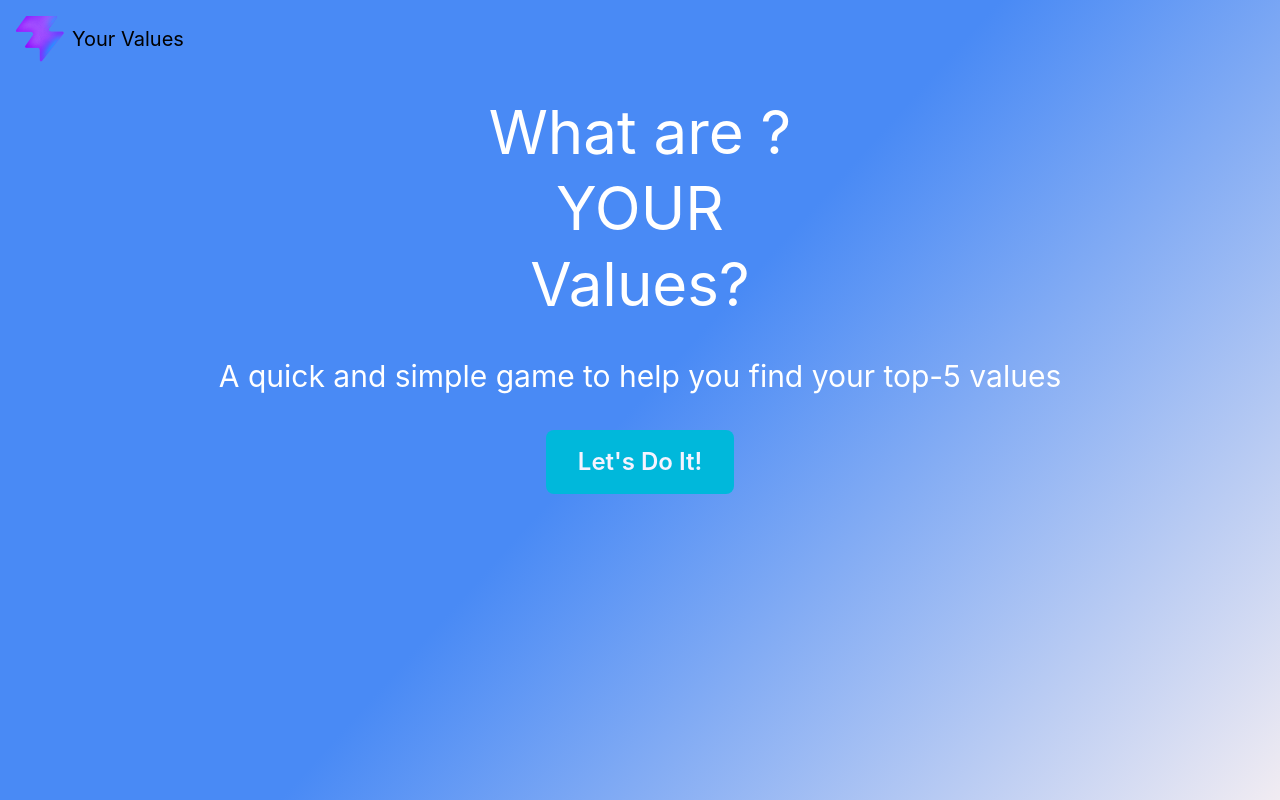
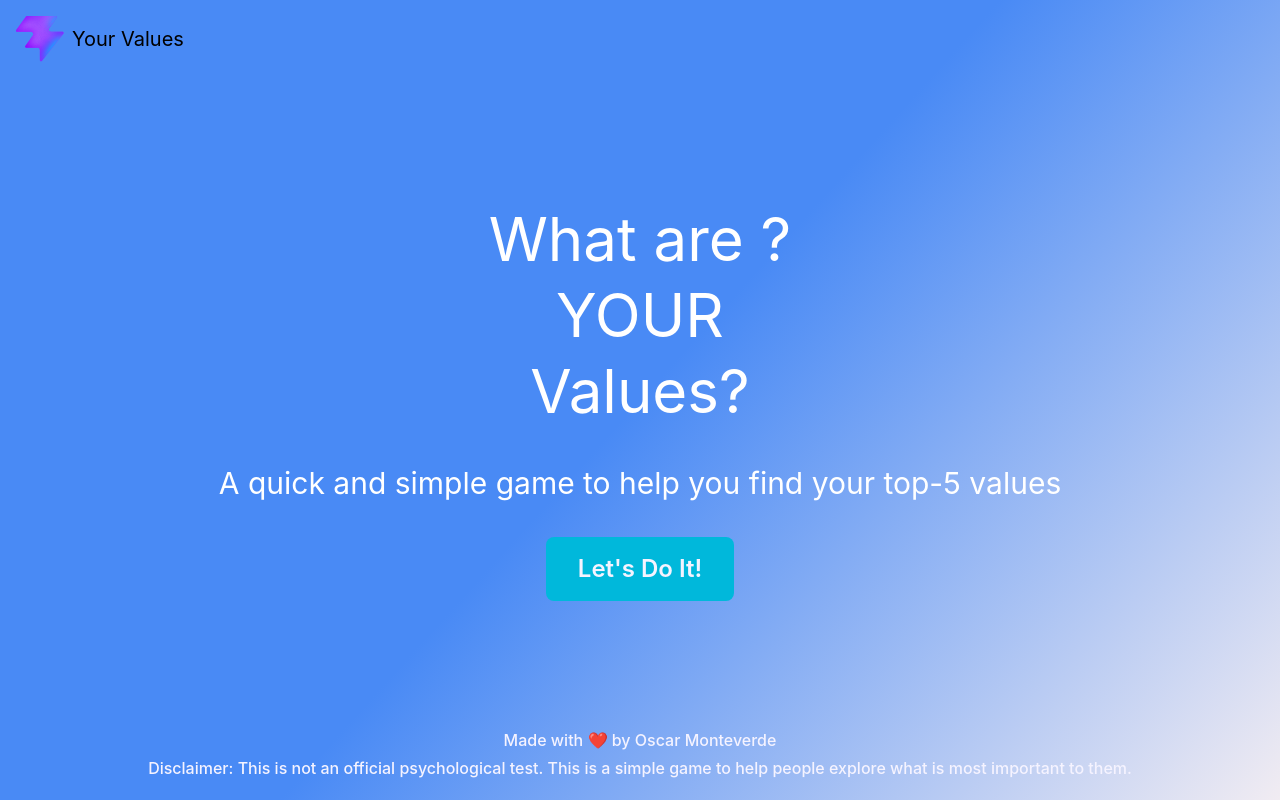
Before and after one commit to Oscar-Mont/your-values, a React (Vite) app in the folder your-values-app/: page / in a window 1280 px wide. Built offline with nearby package versions, Linux system fonts and the light colour scheme.

Commit message:
Create Footer Component

```diff
--- /dev/null
+++ b/your-values-app/src/components/Footer.tsx
@@ -0,0 +1,9 @@
+
+export default function Footer() {
+    return (
+        <div className="text-violet-50 flex flex-col text-center font-medium mb-5">
+            <p className="m-1">Made with ❤️ by Oscar Monteverde</p>
+            <p>Disclaimer: This is not an official psychological test. This is a simple game to help people explore what is most important to them.</p>
+        </div>
+    )
+}
--- a/your-values-app/src/pages/HomePage.tsx
+++ b/your-values-app/src/pages/HomePage.tsx
@@ -1,17 +1,22 @@
 import Button from "../components/Button"
 import Header from "../components/Header"
+import Footer from "../components/Footer"
 
 export default function HomePage() {
     return (
-        <div>
+        <div className="flex flex-col min-h-screen">
             <Header />
-            <div className="flex flex-col justify-center items-center m-4">
+
+
+            <main className="flex flex-col  flex-1 justify-center items-center m-4">
                 <h1 className="text-6xl text-white text-center p-2">What are ?</h1>
                 <h1 className="text-6xl text-white text-center p-2">YOUR</h1>
                 <h1 className="text-6xl text-white text-center p-2">Values?</h1>
                 <h3 className="text-3xl text-white text-center p-2 mt-7 mb-7">A quick and simple game to help you find your top-5 values</h3>
                 <Button variant="start">Let's Do It!</Button>
-            </div>
+
+            </main>
+            <Footer />
         </div>
     )
 }
```
